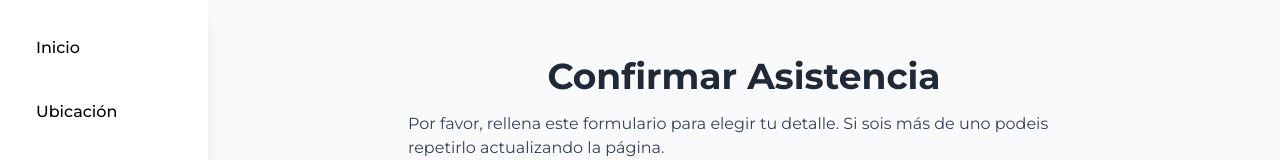
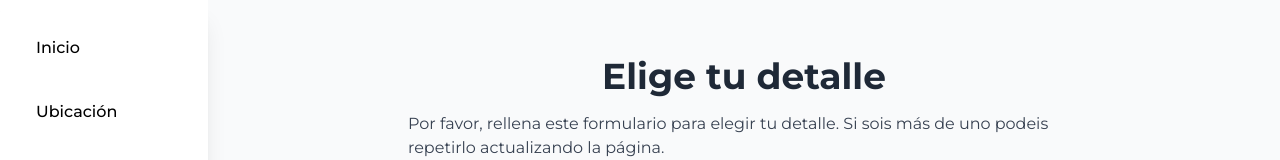
Before and after one commit to PedroPagan/Boda, a React (Vite) app: page / in a window 1280 px wide. Both pictures are taken after a click on the button "Elige tu detalle". Shown: the top 160 px of the page. Built offline with nearby package versions, Linux system fonts and the light colour scheme.

Commit message:
Actualización

```diff
--- a/src/pages/Elige.jsx
+++ b/src/pages/Elige.jsx
@@ -4,7 +4,7 @@ export default function Elige() {
   return (
     <div className="p-4 md:p-8 flex flex-col items-center bg-gray-50 min-h-screen">
       <h2 className="text-3xl md:text-4xl font-bold mb-4 text-gray-800">
-        Confirmar Asistencia
+        Elige tu detalle
       </h2>
       <p className="mb-6 text-gray-700 text-center md:text-left max-w-2xl">
         Por favor, rellena este formulario para elegir tu detalle. Si sois más de uno podeis repetirlo actualizando la página.
```
